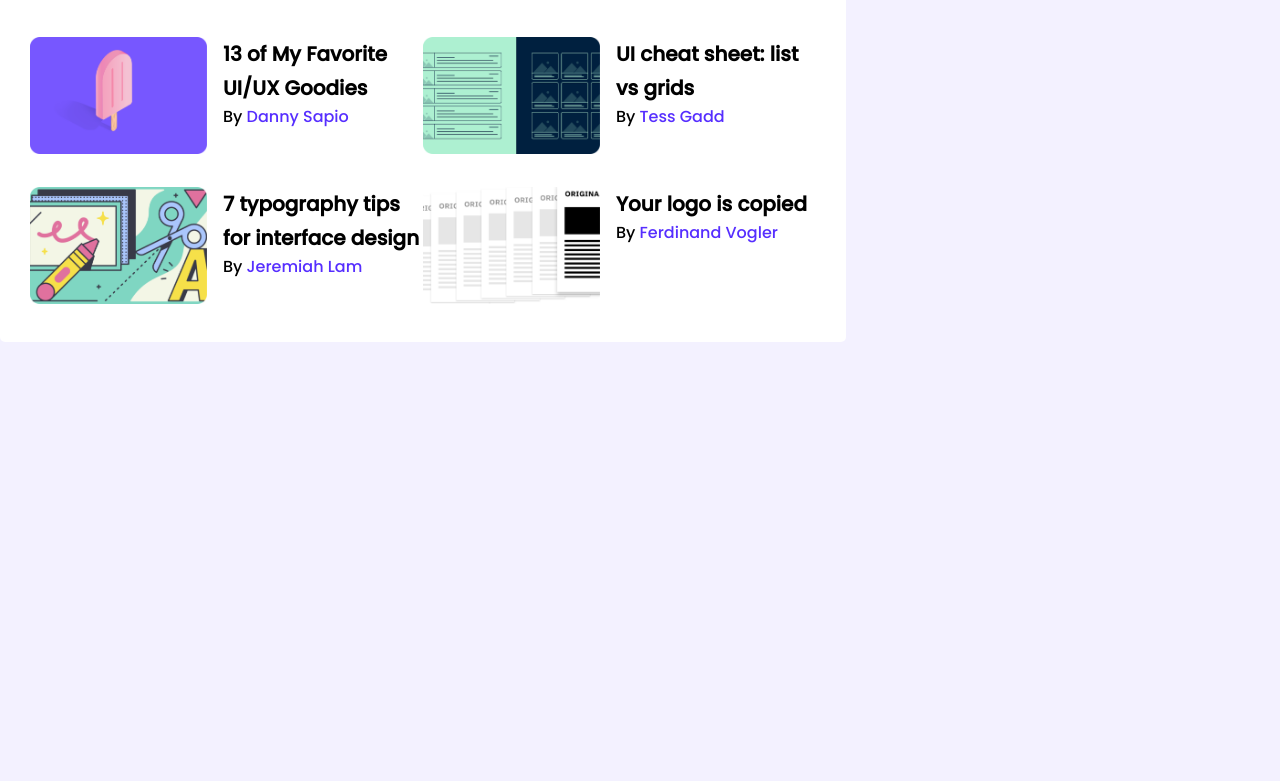
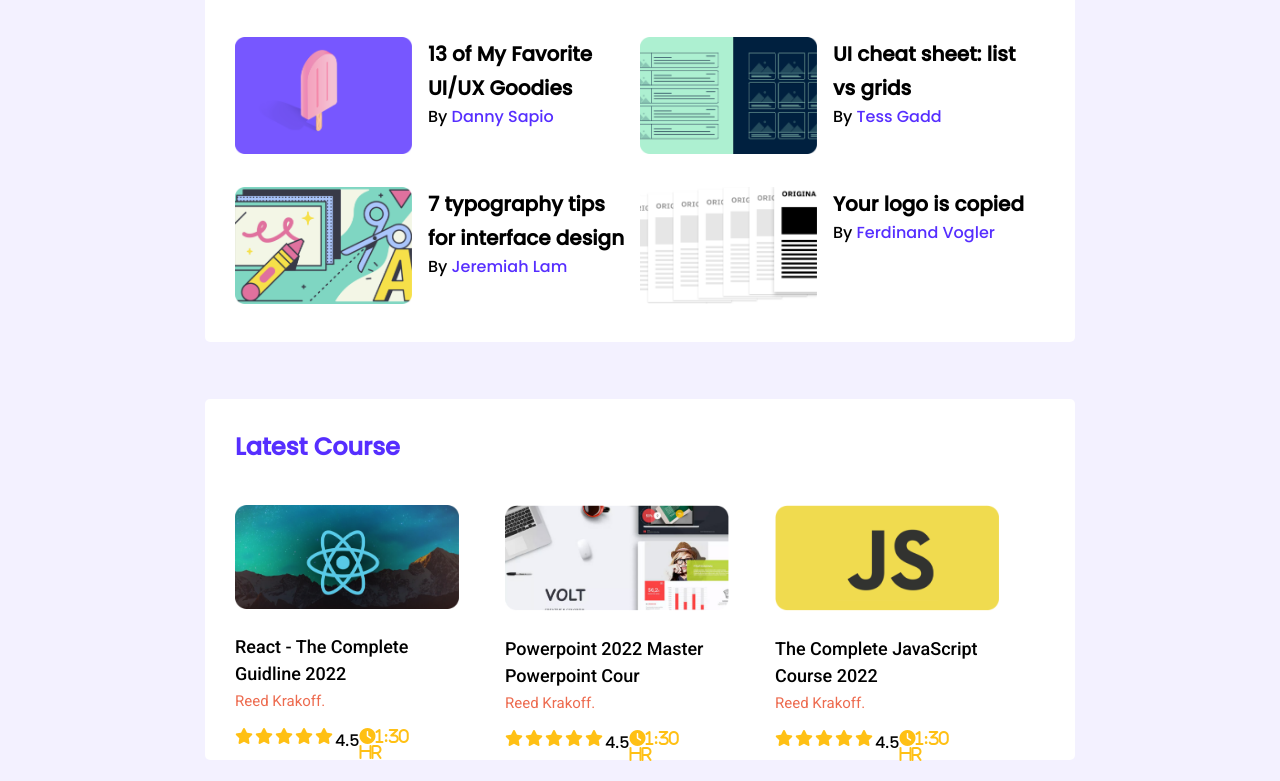
Before and after one commit to tjrimon/leader-player-css3, a plain HTML site: page index.html in a window 1280 px wide. Shown: the part 383-1164 px from the top of the page. Before the commit the page ends 800 px from the top, so only its background shows below. Drawn offline with Linux system fonts and the light colour scheme.

Commit message:
Course Secition

```diff
--- a/css/style.css
+++ b/css/style.css
@@ -1,7 +1,7 @@
 /*===============
    Google Fonts
 ================*/
-@import url('https://fonts.googleapis.com/css2?family=Poppins:wght@400;500&family=Roboto:wght@500&display=swap');
+@import url('https://fonts.googleapis.com/css2?family=Poppins:wght@400;500&family=Roboto:wght@400;500&display=swap');
 
 
 /*===============
@@ -22,9 +22,13 @@ body{
     width: 870px;
     margin: 36px 0px 21px;
     border-radius: 5px;
+    background-color: #fff;
+    padding: 30px 30px 5px;
 }
 main{
     display: flex;
+    flex-direction: column;
+    align-items: center;
     justify-content: center;
 }
 
@@ -49,8 +53,7 @@ hr{
    Top Player and Blog section here
 =====================================*/
 .top-player-blog-section{
-    background-color: #fff;
-    padding: 30px 30px 5px;
+
 }
 .players{
     display: grid;
@@ -77,20 +80,11 @@ display: grid;
 grid-template-columns: repeat(2 ,1fr);
 }
 .blog{
-
-display: flex;
-
-/* align-items: center; */
-
-/* justify-content: center; */
-
+    display: flex;
     margin-bottom: 26px;
 }
 .thambnail img{
-
     width: 177px;
-
-/* height: 177px; */
 }
 .content{
     width: 200px;
@@ -110,3 +104,51 @@ display: flex;
     font-size: 16px;
     line-height: 24px;
 }
+
+/*===================================
+   Top Player and Blog section here
+=====================================*/
+
+#course-section{
+
+}
+.all-course{
+
+display: grid;
+
+grid-template-columns: repeat(3,1fr);
+}
+.course-item{
+
+}
+.course-content img{
+    width: 224px;
+}
+.course-content h3{
+    font-family: 'Roboto', sans-serif;
+    font-weight: 500;
+    margin: 0;
+    padding: 17px 46px 5px 0px;
+}
+.course-content p{
+    font-family: 'Roboto', sans-serif;
+    font-weight: 400;
+    font-size: 15px;
+    color: #ED6B4F;
+    padding-bottom: 18px;
+}
+.course-info{
+    display: flex;
+}
+.course-info i{
+    color: #FFC014;
+    width: 12px;
+    height: 11px;
+    margin-right: 8px;
+}
+.course-info p{}
+.course-info > i > .unfilled{
+    color:#AEAEAE;
+}
+.course-info .course-time{}
+.course-info .course-time span{}
--- a/index.html
+++ b/index.html
@@ -6,6 +6,7 @@
     <meta http-equiv="X-UA-Compatible" content="IE=edge">
     <meta name="viewport" content="width=device-width, initial-scale=1.0">
     <title>Leader Board</title>
+    <script src="https://kit.fontawesome.com/8c1bb2d661.js" crossorigin="anonymous"></script>
     <link rel="stylesheet" href="css/style.css">
 </head>
 
@@ -95,7 +96,62 @@
                 </div>
             </div>
         </section>
-        section#course-section.container>h2{Latest Course}+.course-item>
+        <!-----------------------------
+         Course Section Start Here
+         ------------------------------>
+        <section id="course-section" class="container">
+            <h2>Latest Course</h2>
+            <div class="all-course">
+                <div class="course-item">
+                    <div class="course-content">
+                        <img src="images/courses/course-1.png" alt="">
+                        <h3>React - The Complete Guidline 2022</h3>
+                        <p>Reed Krakoff.</p>
+                    </div>
+                    <div class="course-info">
+                        <i class="fas fa-star"></i>
+                        <i class="fas fa-star"></i>
+                        <i class="fas fa-star"></i>
+                        <i class="fas fa-star"></i>
+                        <i class="fas fa-star unfilled"></i>
+                        <p>4.5</p>
+                        <i class="fas fa-clock"><span>1:30 hr</span></i>
+                    </div>
+                </div>
+                <div class="course-item">
+                    <div class="course-content">
+                        <img src="images/courses/course-2.png" alt="">
+                        <h3>Powerpoint 2022 Master Powerpoint Cour</h3>
+                        <p>Reed Krakoff.</p>
+                    </div>
+                    <div class="course-info">
+                        <i class="fas fa-star"></i>
+                        <i class="fas fa-star"></i>
+                        <i class="fas fa-star"></i>
+                        <i class="fas fa-star"></i>
+                        <i class="fas fa-star unfilled"></i>
+                        <p>4.5</p>
+                        <i class="fas fa-clock"><span>1:30 hr</span></i>
+                    </div>
+                </div>
+                <div class="course-item">
+                    <div class="course-content">
+                        <img src="images/courses/course-3.png" alt="">
+                        <h3>The Complete JavaScript Course 2022 </h3>
+                        <p>Reed Krakoff.</p>
+                    </div>
+                    <div class="course-info">
+                        <i class="fas fa-star"></i>
+                        <i class="fas fa-star"></i>
+                        <i class="fas fa-star"></i>
+                        <i class="fas fa-star"></i>
+                        <i class="fas fa-star unfilled"></i>
+                        <p>4.5</p>
+                        <i class="fas fa-clock course-time"><span>1:30 hr</span></i>
+                    </div>
+                </div>
+            </div>
+        </section>
     </main>
     <!-- Main Section Ends Here  -->
 </body>
```
